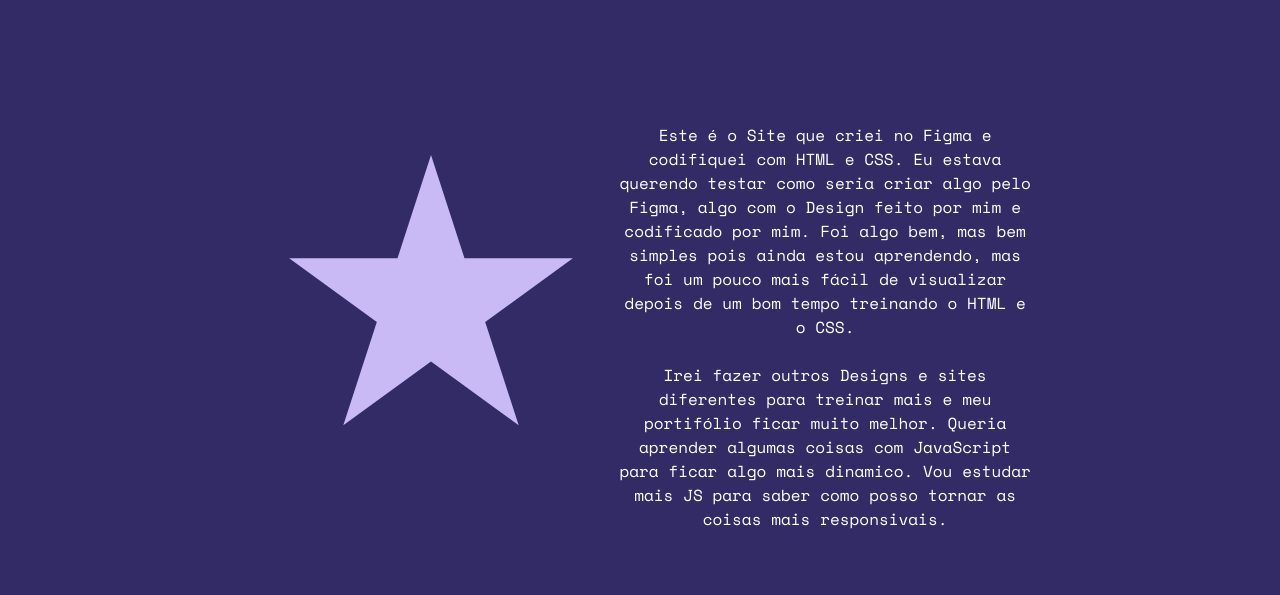
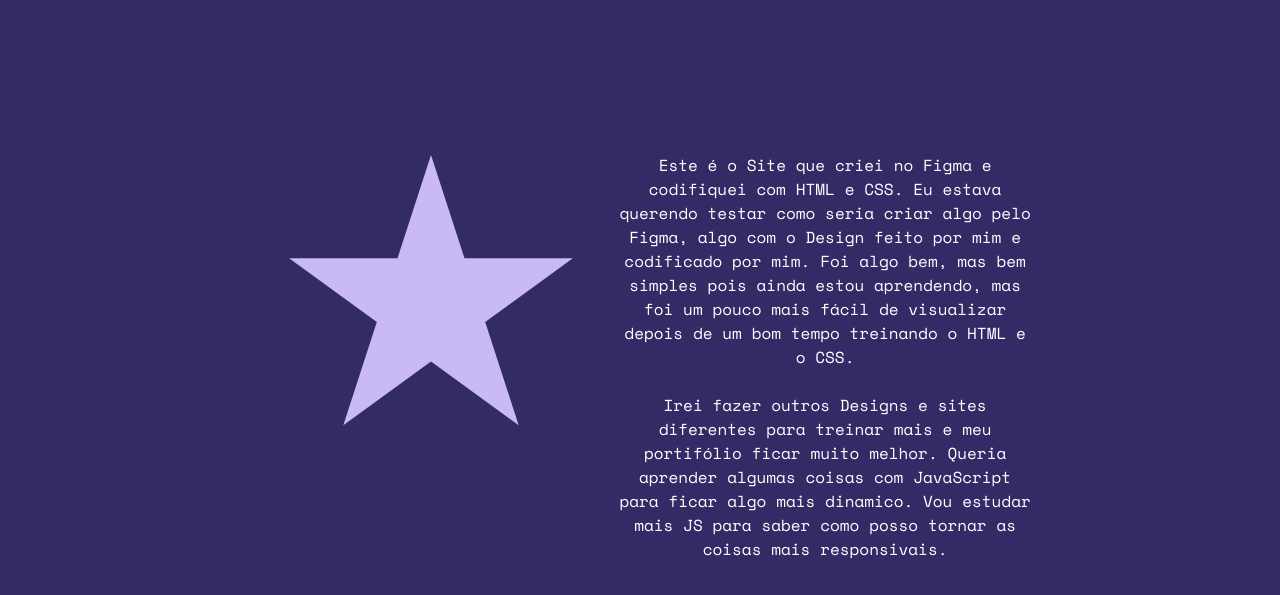
Before and after one commit to Tydre1/star_page, a plain HTML site: page index.html in a window 1280 px wide. Shown: the part 45-640 px from the top of the page. Drawn offline with nearby package versions, Linux system fonts and the light colour scheme.

```diff
--- a/styles/index.css
+++ b/styles/index.css
@@ -60,7 +60,7 @@ body {
 }
 
 .conteudo-texto {
-    margin: 8em 13em 0em 0.938em;
+    margin: 9.9em 13em 0em 0.938em;
     text-align: center;
 }
 
```
